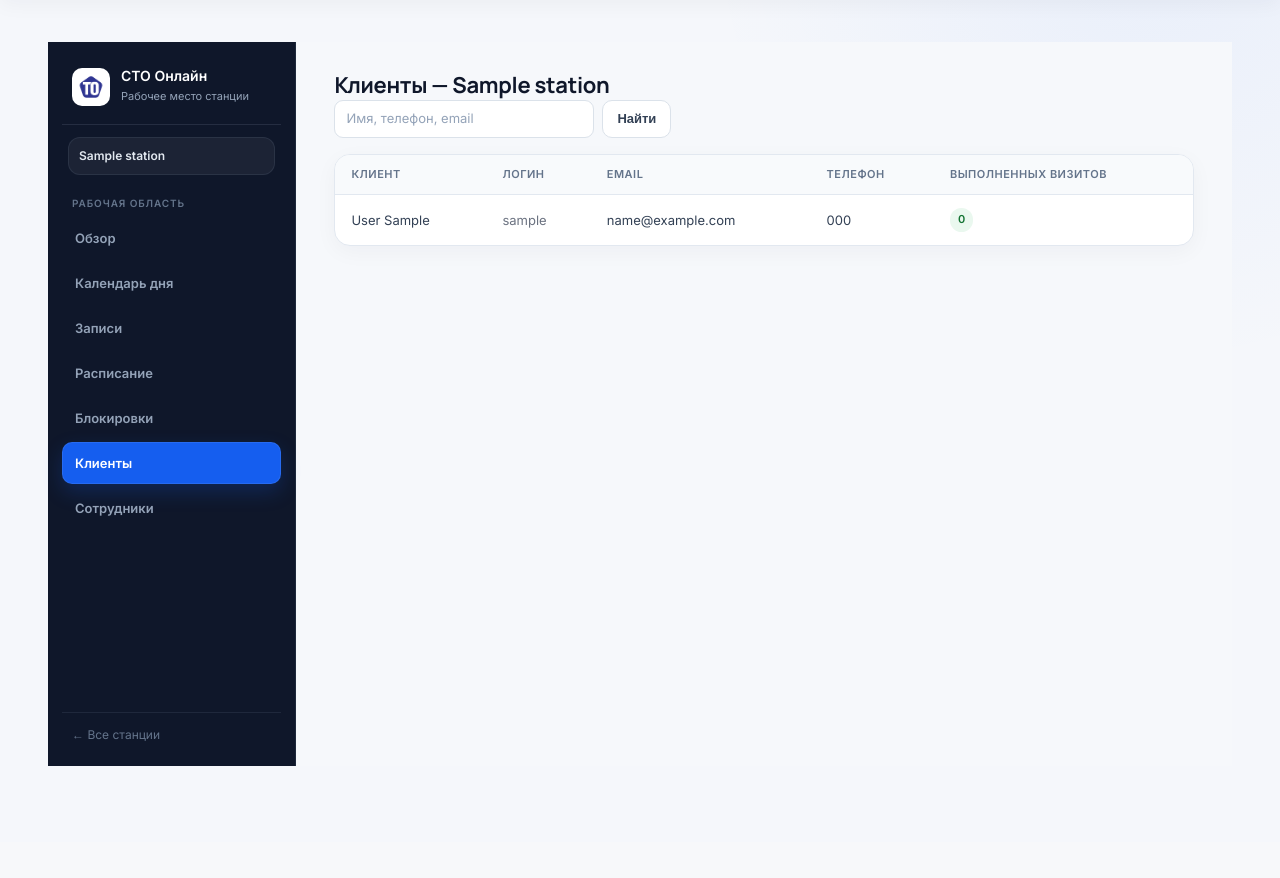
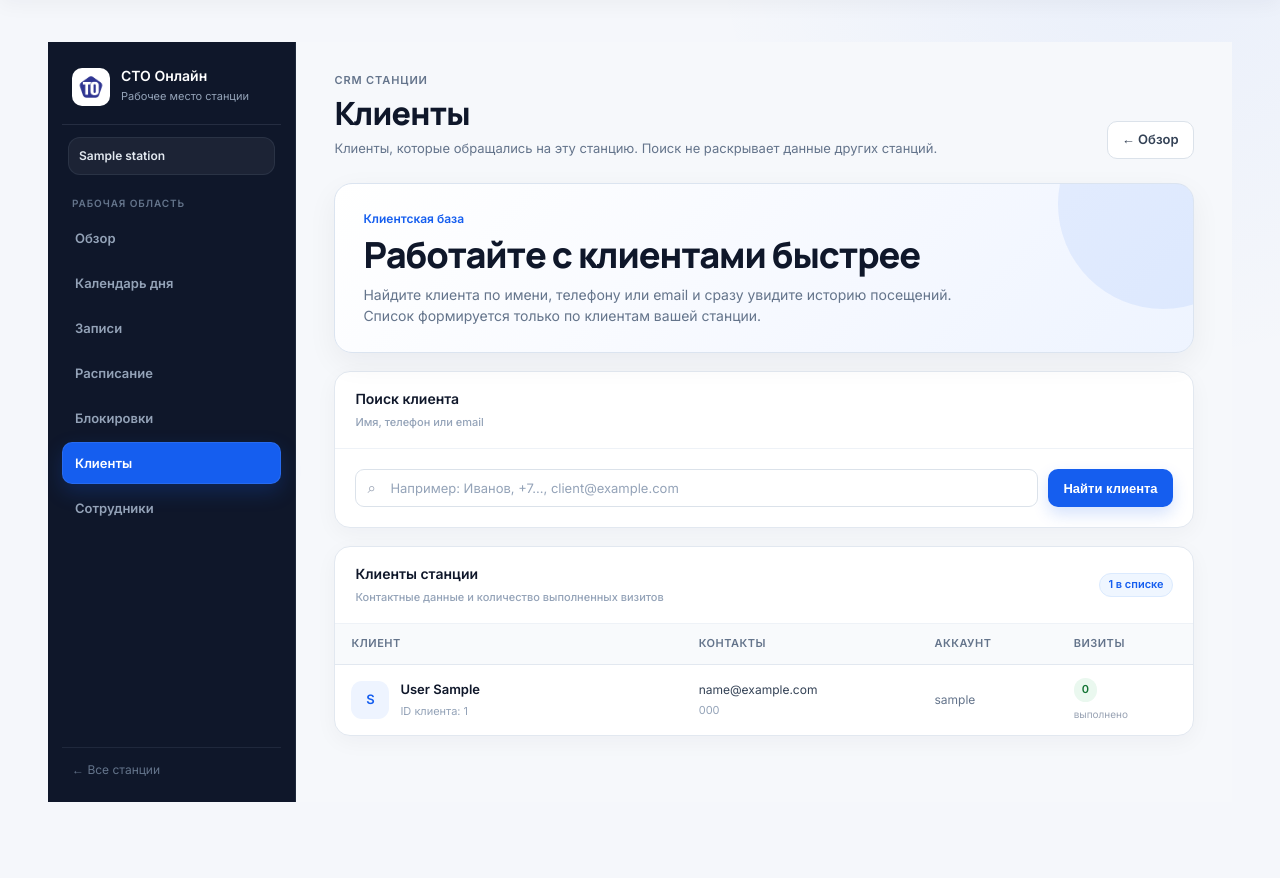
Before and after one commit to max2cool063-crypto/STO-python-project, a Django app: page /station/1/clients/ in a window 1280 px wide. Shown: the part 77-955 px from the top of the page. Before the commit the page ends 843 px from the top, so only its background shows below. Run offline with Django 5.2, Linux system fonts and the light colour scheme; a user stored in the database is signed in; tables that the repository leaves empty hold one stand-in row (values such as "Sample post").

Commit message:
Redesign station clients page UI

```diff
--- a/templates/booking/station/clients.html
+++ b/templates/booking/station/clients.html
@@ -1,39 +1,109 @@
 {% extends "booking/station/base.html" %}
 {% block station_content %}
-<h2>Клиенты — {{ station.name }}</h2>
+<div class="st-page-head">
+  <div>
+    <div class="st-page-head__eyebrow">CRM станции</div>
+    <h1>Клиенты</h1>
+    <div class="st-page-head__meta">Клиенты, которые обращались на эту станцию. Поиск не раскрывает данные других станций.</div>
+  </div>
+  <div class="st-page-head__actions">
+    <a href="{% url 'station_dashboard' station.pk %}" class="st-btn st-btn--secondary">← Обзор</a>
+  </div>
+</div>
 
-<form method="get" style="display:flex;gap:8px;margin-bottom:16px">
-  <input type="text" name="q" value="{{ search }}" class="st-input" style="width:260px"
-         placeholder="Имя, телефон, email">
-  <button type="submit" class="st-btn st-btn--secondary">Найти</button>
-  {% if search %}<a href="{% url 'station_clients' station.pk %}" class="st-btn st-btn--secondary">Сброс</a>{% endif %}
-</form>
+<div class="st-hero" style="margin-bottom:18px">
+  <div class="st-hero__content">
+    <div class="st-hero__kicker">Клиентская база</div>
+    <h1>Работайте с клиентами быстрее</h1>
+    <p>Найдите клиента по имени, телефону или email и сразу увидите историю посещений. Список формируется только по клиентам вашей станции.</p>
+  </div>
+</div>
 
 <div class="st-card">
+  <div class="st-card__header">
+    <div>
+      <div class="st-card__title">Поиск клиента</div>
+      <div class="st-card__subtitle">Имя, телефон или email</div>
+    </div>
+    {% if search %}<span class="st-badge st-badge--info">Поиск: «{{ search }}»</span>{% endif %}
+  </div>
+  <div class="st-card__body">
+    <form method="get" style="display:flex;gap:10px;align-items:center;flex-wrap:wrap">
+      <div style="position:relative;flex:1;min-width:240px">
+        <span style="position:absolute;left:12px;top:50%;transform:translateY(-50%);color:#98a2b3">⌕</span>
+        <input type="text" name="q" value="{{ search }}" class="st-input" style="width:100%;padding-left:34px;box-sizing:border-box" placeholder="Например: Иванов, +7..., client@example.com" autocomplete="off">
+      </div>
+      <button type="submit" class="st-btn st-btn--primary">Найти клиента</button>
+      {% if search %}<a href="{% url 'station_clients' station.pk %}" class="st-btn st-btn--secondary">Сбросить</a>{% endif %}
+    </form>
+  </div>
+</div>
+
+<div class="st-card">
+  <div class="st-card__header">
+    <div>
+      <div class="st-card__title">Клиенты станции</div>
+      <div class="st-card__subtitle">Контактные данные и количество выполненных визитов</div>
+    </div>
+    <span class="st-badge st-badge--info">{{ clients|length }} в списке</span>
+  </div>
+  <div class="st-card__body st-card__body--flush">
     <div style="overflow-x:auto">
       <table class="st-table">
-      <thead><tr>
-        <th>Клиент</th><th>Логин</th><th>Email</th><th>Телефон</th><th>Выполненных визитов</th>
-      </tr></thead>
+        <thead>
+          <tr>
+            <th>Клиент</th>
+            <th>Контакты</th>
+            <th>Аккаунт</th>
+            <th>Визиты</th>
+          </tr>
+        </thead>
         <tbody>
           {% for client in clients %}
           <tr>
             <td>
+              <div style="display:flex;align-items:center;gap:11px;min-width:190px">
+                <div style="width:38px;height:38px;flex:0 0 38px;border-radius:11px;background:#eef4ff;color:#155eef;display:grid;place-items:center;font-size:13px;font-weight:800">
                   {% with p=client.profile %}
-              {% if p.last_name or p.first_name %}{{ p.last_name }} {{ p.first_name }}
-              {% else %}—{% endif %}
+                    {% if p.first_name %}{{ p.first_name|slice:':1'|upper }}{% elif p.last_name %}{{ p.last_name|slice:':1'|upper }}{% else %}К{% endif %}
                   {% endwith %}
+                </div>
+                <div>
+                  <div class="st-appointment-client">
+                    {% with p=client.profile %}
+                      {% if p.last_name or p.first_name %}{{ p.last_name }} {{ p.first_name }}{% else %}Без имени{% endif %}
+                    {% endwith %}
+                  </div>
+                  <span class="st-appointment-sub">ID клиента: {{ client.pk }}</span>
+                </div>
+              </div>
             </td>
-          <td style="font-size:13px;color:#6b7280">{{ client.username }}</td>
-          <td style="font-size:13px">{{ client.email|default:"—" }}</td>
-          <td style="font-size:13px">{{ client.profile.phone|default:"—" }}</td>
-          <td><span class="st-badge st-badge--done">{{ client.visit_count }}</span></td>
+            <td>
+              <div style="color:#334155;font-size:12px">{{ client.email|default:"Email не указан" }}</div>
+              <div class="st-appointment-sub">{{ client.profile.phone|default:"Телефон не указан" }}</div>
+            </td>
+            <td>
+              <span style="font-size:12px;color:#64748b">{{ client.username }}</span>
+            </td>
+            <td>
+              <span class="st-badge st-badge--done">{{ client.visit_count }}</span>
+              <span style="display:block;margin-top:4px;color:#98a2b3;font-size:10px">выполнено</span>
+            </td>
           </tr>
           {% empty %}
-        <tr><td colspan="5" style="text-align:center;color:#6b7280;padding:24px">Клиентов не найдено</td></tr>
+          <tr>
+            <td colspan="4">
+              <div class="st-empty st-empty--compact">
+                <div class="st-empty__icon">⌕</div>
+                <strong>{% if search %}Клиенты не найдены{% else %}Пока нет клиентов{% endif %}</strong>
+                <p>{% if search %}Попробуйте изменить запрос или проверить написание.{% else %}Здесь появятся клиенты после обращения на станцию.{% endif %}</p>
+              </div>
+            </td>
+          </tr>
           {% endfor %}
         </tbody>
       </table>
     </div>
   </div>
+</div>
 {% endblock %}
```
Lines whose indentation alone changed are shown as unchanged.
